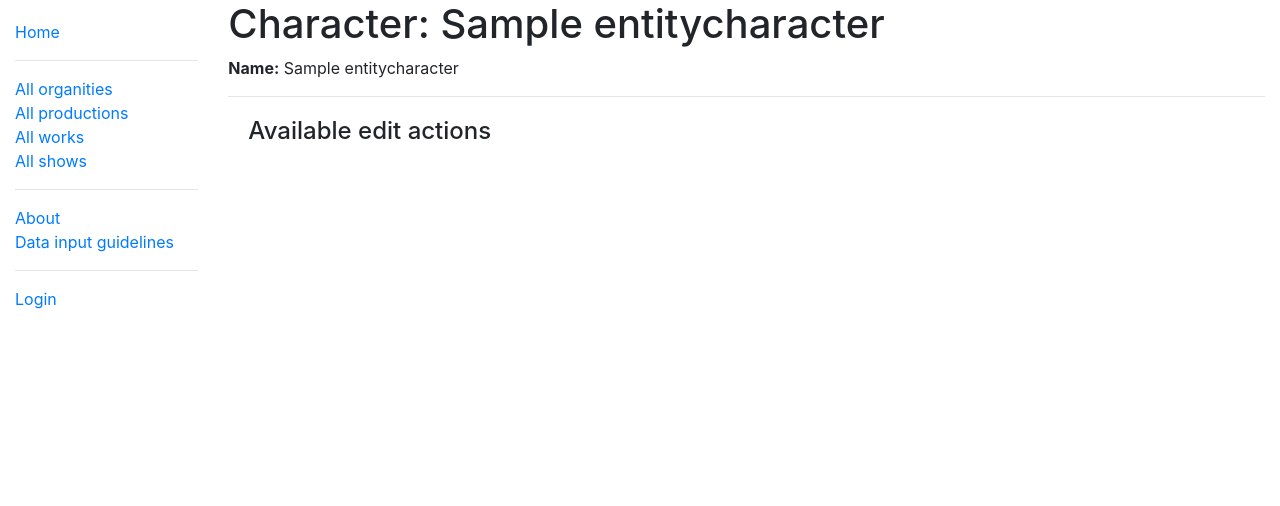
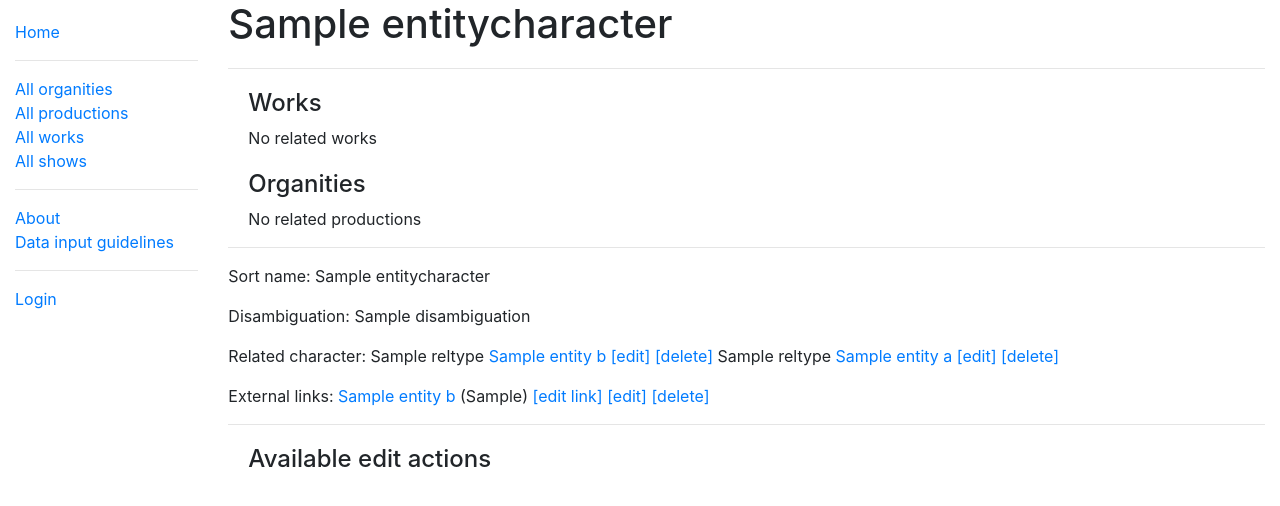
Before and after one commit to ruettet/StageBrainz, a Django app: template catalog/templates/catalog/entitycharacter_detail.html in a window 1280 px wide. Shown: the top 506 px of the page. Run offline with Django 3.2, Linux system fonts and the light colour scheme; the template is opened without the code that fills it: most values are stand-ins (such as "Sample title", 1, 10 or a date in 2020); some libraries are stand-ins or nearby versions.

Commit message:
getting better all the time for characters

```diff
--- a/catalog/templates/catalog/entitycharacter_detail.html
+++ b/catalog/templates/catalog/entitycharacter_detail.html
@@ -1,9 +1,81 @@
 {% extends "base_generic.html" %}
 
 {% block content %}
-    <h1>Character: {{ entitycharacter.name }}</h1>
+    <h1>{{ entitycharacter.name }}</h1>
 
-    <p><strong>Name:</strong> {{ entitycharacter.name }}</p>
+    <div style="margin-left:20px;margin-top:20px">
+        <p></p>
+    </div>
+
+    <hr>
+
+    <!-- display works -->
+    <div style="margin-left:20px;margin-top:20px">
+        <h4>Works</h4>
+            {% if entitycharacter.relationworkcharacter_set.all.exists %}
+                <ul>
+                    {% for relation in entitycharacter.relationworkcharacter_set.all %}
+                        <li>
+                            {% for reltype in relation.relation_type.all %}{{ reltype.inverted_name }} {% endfor %}
+                            <a href="{% url 'works-detail' relation.entity_a.pk %}">{{relation.entity_a.name}}</a>
+                            <a href="{% url 'work_character_update' relation.pk %}">[edit]</a>
+                            <a href="{% url 'work_character_delete' relation.pk %}">[delete]</a></li>
+                    {% endfor %}
+                </ul>
+            {% else %}
+                <p>No related works</p>
+            {% endif %}
+    </div>
+
+    <!-- display productions -->
+    <div style="margin-left:20px;margin-top:20px">
+        <h4>Organities</h4>
+            {% if entitycharacter.relationorganitycharacter_set.all.exists %}
+            <ul>
+                {% for relation in entitycharacter.relationorganitycharacter_set.all %}
+                    <li>
+                        {% for reltype in relation.relation_type.all %}{{ reltype.inverted_name }} {% endfor %}
+                        <a href="{% url 'productions-detail' relation.entity_a.pk %}">{{relation.entity_a.name}}</a>
+                        <a href="{% url 'organity_character_update' relation.pk %}">[edit]</a>
+                        <a href="{% url 'organity_character_delete' relation.pk %}">[delete]</a>
+                    </li>
+                {% endfor %}
+            </ul>
+            {% else %}
+                <p>No related productions</p>
+            {% endif %}
+    </div>
+
+    <hr>
+
+    <p>Sort name: {{ entitycharacter.sort_name }}</p>
+    <p>Disambiguation: {{ entitycharacter.disambiguation }}</p>
+
+    <p>Related character:
+        {% for relation in entitycharacter.charactera.all %}
+            {{relation.relation_type.all|join:", "}}
+            <a href="{% url 'characters-detail' relation.entity_b.pk %}">{{relation.entity_b.name}}</a>
+            <a href="{% url 'character_character_update' relation.pk %}">[edit]</a>
+            <a href="{% url 'character_character_delete' relation.pk %}">[delete]</a>
+        {% endfor %}
+        {% for relation in entitycharacter.characterb.all %}
+            {{relation.relation_type.all|join:", "}}
+            <a href="{% url 'characters-detail' relation.entity_a.pk %}">{{relation.entity_a.name}}</a>
+            <a href="{% url 'character_character_update' relation.pk %}">[edit]</a>
+            <a href="{% url 'character_character_delete' relation.pk %}">[delete]</a>
+        {% endfor %}
+    </p>
+
+
+    <p>External links:
+        {% for relation in entitycharacter.relationcharacterurl_set.all %}
+            <a href="{{relation.entity_b.name}}">{{relation.entity_b.name}}</a>
+            ({{relation.entity_b.entity_type.all|join:", "}})
+            <a href="{% url 'url_update' relation.entity_b.pk %}">[edit link]</a>
+            <a href="{% url 'character_url_update' relation.pk %}">[edit]</a>
+            <a href="{% url 'character_url_delete' relation.pk %}">[delete]</a>
+        {% endfor %}
+    </p>
 
     <hr>
     <div style="margin-left:20px;margin-top:20px">
@@ -11,7 +83,7 @@
         <ul>
             {% if perms.catalog.can_edit_entity_character %}<li><a href="{% url 'character_update' entitycharacter.id %}">Update this character</a></li>{% endif %}
             {% if perms.catalog.can_delete_entity_character %}<li><a href="{% url 'character_delete' entitycharacter.id %}">Delete this character</a></li>{% endif %}
-            {% if perms.catalog.can_add_relation_character_character %}<li><a href="{% url 'production_character_create' entitycharacter.id %}">Relate a character to this character</a></li>{% endif %}
+            {% if perms.catalog.can_add_relation_character_character %}<li><a href="{% url 'character_character_create' entitycharacter.id %}">Relate a character to this character</a></li>{% endif %}
             {% if perms.catalog.can_add_relation_character_genre %}<li><a href="{% url 'character_genre_create' entitycharacter.id %}">Relate a genre to this character</a></li>{% endif %}
             {% if perms.catalog.can_add_relation_character_url %}<li><a href="{% url 'character_url_create' entitycharacter.id %}">Relate a url to this character</a></li>{% endif %}
         </ul>
--- a/catalog/templates/catalog/entitywork_detail.html
+++ b/catalog/templates/catalog/entitywork_detail.html
@@ -42,7 +42,7 @@
                 {% for relation in entitywork.relationworkcharacter_set.all %}
                     <li>
                         {% for reltype in relation.relation_type.all %}{{ reltype.name }}{% endfor %}
-                        <a href="{% url 'characters-detail' relation.entity_a.pk %}">{{relation.entity_b.name}}</a>
+                        <a href="{% url 'characters-detail' relation.entity_b.pk %}">{{relation.entity_b.name}}</a>
                         <a href="{% url 'work_character_update' relation.pk %}">[edit]</a>
                         <a href="{% url 'work_character_delete' relation.pk %}">[delete]</a>
                     </li>
--- a/catalog/templates/catalog/entitywork_list.html
+++ b/catalog/templates/catalog/entitywork_list.html
@@ -6,7 +6,7 @@
   <ul>
     {% for work in entitywork_list %}
       <li>
-        <a href="{{ work.get_absolute_url }}">{{ work.sort_name }}</a> ({{work.name}}{% if work.disambiguation %}, {{work.disambiguation}}{% endif %})
+        {% if work.sort_name %}{{ work.sort_name }}{% else %}No sort name provided{% endif %} (<a href="{{ work.get_absolute_url }}">{{ work.name }}</a>{% if work.disambiguation %}, <i>{{work.disambiguation}}</i>{% endif %})
       </li>
     {% endfor %}
   </ul>
--- a/catalog/urls.py
+++ b/catalog/urls.py
@@ -276,7 +276,7 @@ urlpatterns += [
 urlpatterns += [
     path('character_url/create/<int:characterid>', views.RelationCharacterUrlCreate.as_view(), name='character_url_create'),
     path('character_url/<int:pk>/update/', views.RelationCharacterUrlUpdate.as_view(), name='character_url_update'),
-    path('character_url/<int:pk>/delete/', views.RelationCharacterUrlDelete.as_view(), name='character_curl_delete'),
+    path('character_url/<int:pk>/delete/', views.RelationCharacterUrlDelete.as_view(), name='character_url_delete'),
 ]
 
 # genre genre
--- a/catalog/views.py
+++ b/catalog/views.py
@@ -2138,7 +2138,7 @@ class RelationCharacterCharacterForm(forms.ModelForm):
                 },
             ),
             'relation_type': autocomplete.ModelSelect2Multiple(
-                url='relationcharactertype_autocomplete'
+                url='relationcharactercharactertype_autocomplete'
             ),
         }
 
```
